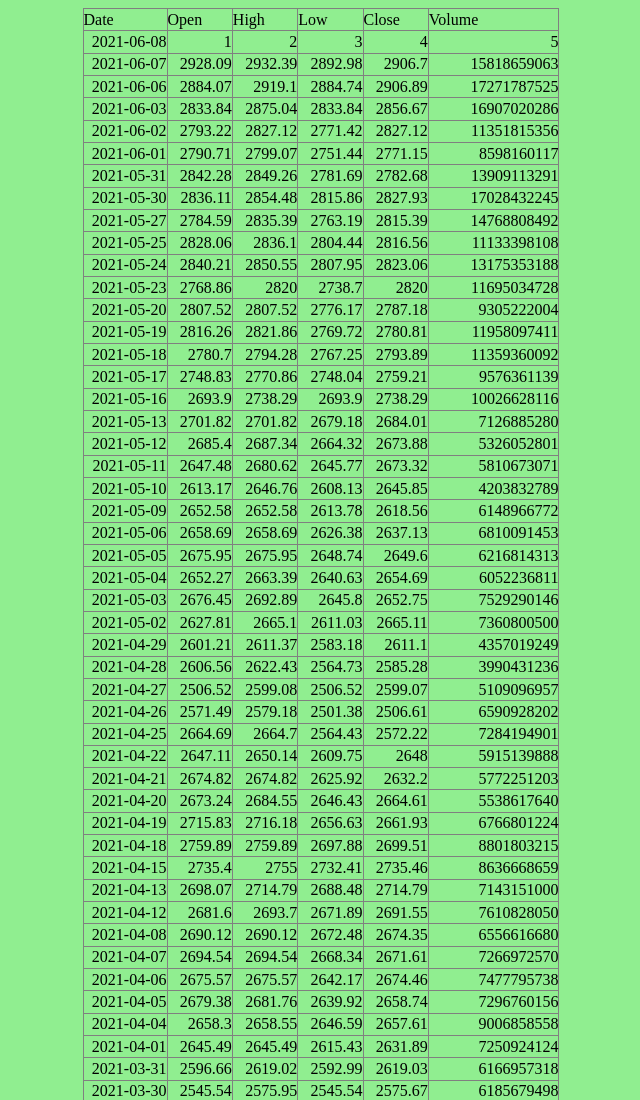
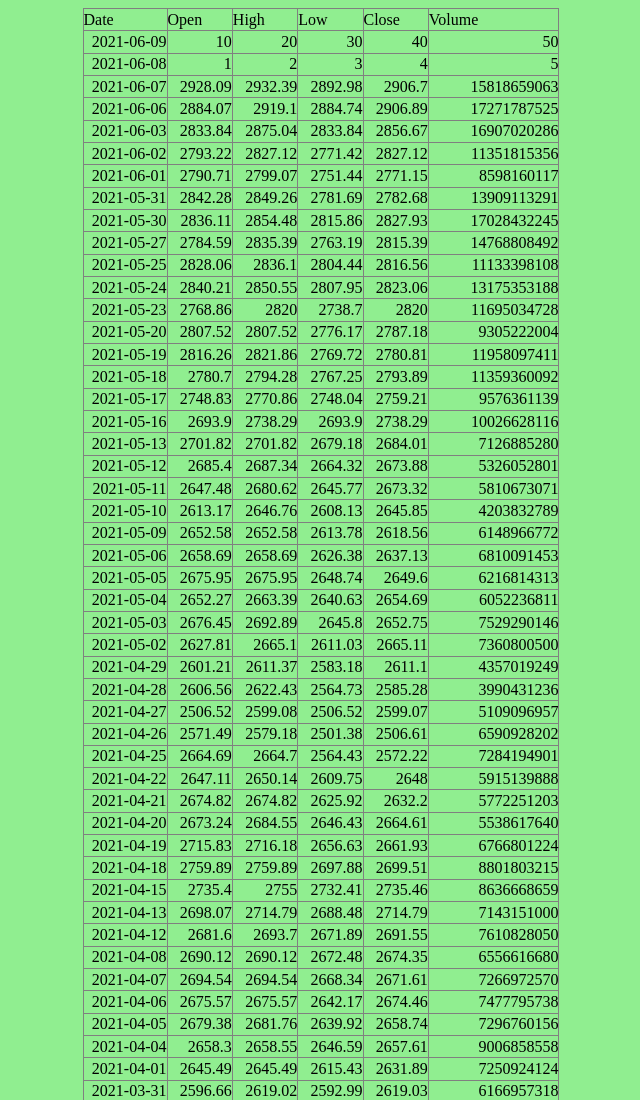
Before and after one commit to shnkyr/NEPSE, a plain HTML site: page index.html in a window 1280 px wide. Shown: the top 1100 px of the page, without its empty margins (319-959 px from the left). Drawn offline with Linux system fonts and the light colour scheme.

Commit message:
Update index.html

```diff
--- a/index.html
+++ b/index.html
@@ -32,6 +32,15 @@
 
 
  <tr height="21" style="height:16.0pt">
+  <td height="21" class="xl66" align="right" style="height:16.0pt">2021-06-09</td>
+  <td class="xl65" align="right">10</td>
+  <td class="xl65" align="right">20</td>
+  <td class="xl65" align="right">30</td>
+  <td class="xl65" align="right">40</td>
+  <td class="xl65" align="right">50</td>
+ </tr>
+
+	<tr height="21" style="height:16.0pt">
   <td height="21" class="xl66" align="right" style="height:16.0pt">2021-06-08</td>
   <td class="xl65" align="right">1</td>
   <td class="xl65" align="right">2</td>
```
